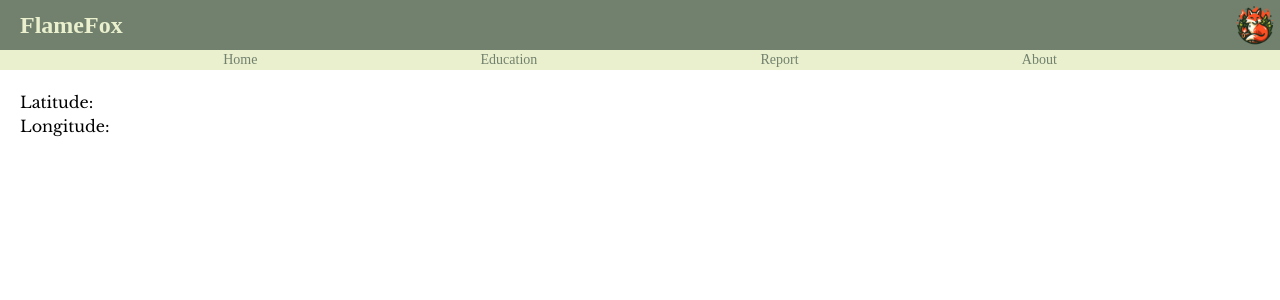
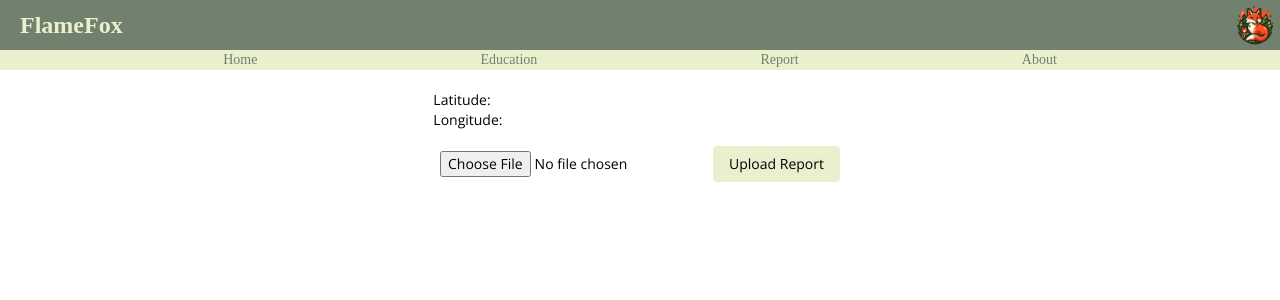
Before and after one commit to crenteriae/SpaceApps_Front, a Next.js app: page /report in a window 1280 px wide. Shown: the top 300 px of the page. Built offline with nearby package versions, Linux system fonts and the light colour scheme; no server answers; a web font is replaced by a local one.

Commit message:
image upload

```diff
--- a/src/app/report/page.tsx
+++ b/src/app/report/page.tsx
@@ -6,6 +6,7 @@ export default function Page(){
 
         const [lat, setLat] = useState<number | null>(null)
         const [long, setLong] = useState<number | null>(null)
+        const [geolocationError, setGeolocationError] = useState<string | null>(null)
 
         useEffect(() => {
             if("geolocation" in navigator) {
@@ -16,17 +17,55 @@ export default function Page(){
                 },
                 function(error) {
                     console.error("Error getting geolocation: ", error);
+                    setGeolocationError("Error getting geolocation: " + error.message)
                 }
             );
             } else {
-            console.error("Geolocation not available in this browser.")
+                console.error("Geolocation not available in this browser.");
+                setGeolocationError("Geolocation is not available in this browser.");
             }
         }, []);
 
+        const handleButtonClick = () => {
+            if(geolocationError){
+                alert("Geolocation is not available. Please enable location services.")
+                return;
+            }
+            else{
+
+            }
+        }
+
+        const handlePictureUpload = (e: React.ChangeEvent<HTMLInputElement>) => {
+            const file = e.target.files?.[0]; // Get the first selected file
+            if (file) {
+                const imageUrl = URL.createObjectURL(file)
+                console.log(imageUrl)
+            }
+        };
+
+
         return(
-        <div className="p-5">
+            <div className="p-5 w-full flex flex-col justify-center items-center font-sans text-sm">
+                <div className="w-1/3">
                     <p>Latitude: {lat}</p>
                     <p>Longitude: {long}</p>
+                    {geolocationError && <p>{geolocationError}</p>}
+                </div>
+                <div className="text-center">
+                    <input
+                        type="file"
+                        accept="image/*"
+                        onChange={handlePictureUpload}
+                        className="mt-4"
+                    />
+                    <button
+                        onClick={handleButtonClick}
+                        className="bg-head text-black font-sans px-4 py-2 rounded mt-4"
+                    >
+                        Upload Report
+                    </button>
+                </div>
             </div>
         )
     }
```
Lines whose indentation alone changed are shown as unchanged.
